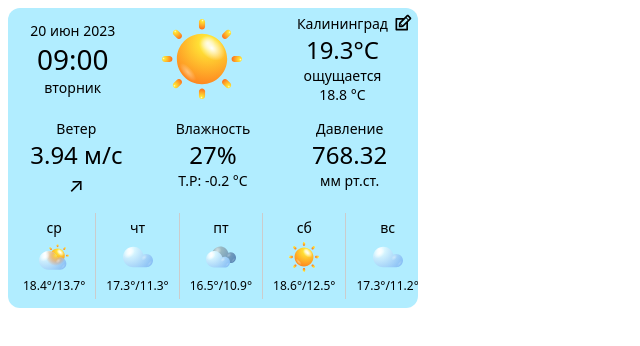
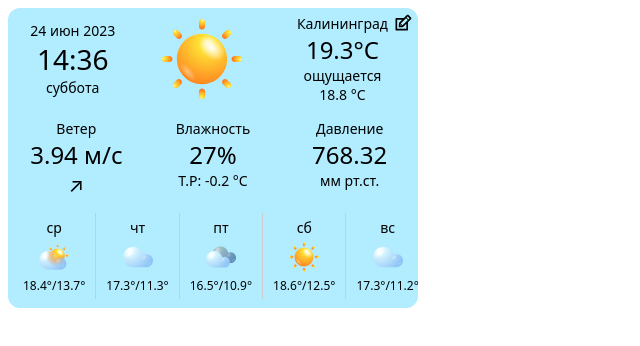
Before and after one commit to frontendprof/weatherWidget, a plain HTML site: page index.html in a window 1280 px wide. Shown: the full height of the page, 0-640 px from the left. Drawn offline with Linux system fonts and the light colour scheme.

Commit message:
feat: add widget today

```diff
--- a/index.html
+++ b/index.html
@@ -1,17 +1,19 @@
 <!DOCTYPE html>
 <html lang="en">
-
   <head>
-  <meta charset="UTF-8">
-  <meta http-equiv="X-UA-Compatible" content="IE=edge">
-  <meta name="viewport" content="width=device-width, initial-scale=1.0">
-  <link rel="stylesheet" href="style.css">
+    <meta charset="UTF-8" />
+    <meta http-equiv="X-UA-Compatible" content="IE=edge" />
+    <meta name="viewport" content="width=device-width, initial-scale=1.0" />
+    <link rel="stylesheet" href="style.css" />
+    <script src="scripts/widget.js" type="module"></script>
+    <!-- <script src="scripts/modules/utils.js" type="module"></script> -->
 
     <title>Weather</title>
   </head>
 
   <body>
-  <div class="widget">
+    <div id="app"></div>
+    <!-- <div class="widget">
       <div class="widget__today">
         <div class="widget__date-block">
           <p class="widget__date">20 июн 2023</p>
@@ -19,12 +21,15 @@
           <p class="widget__day">вторник</p>
         </div>
         <div class="widget__icon">
-        <img class="widget__img" src="./icon/01d.svg" alt="Погода">
+          <img class="widget__img" src="./icon/01d.svg" alt="Погода" />
         </div>
         <div class="widget__wheather">
           <div class="widget__city">
             <p>Калининград</p>
-          <button class="widget__change-city" aria-label="Изменить город"></button>
+            <button
+              class="widget__change-city"
+              aria-label="Изменить город"
+            ></button>
           </div>
           <p class="widget__temp-big">19.3°C</p>
           <p class="widget__felt">ощущается</p>
@@ -37,7 +42,6 @@
           <p class="widget__wind-title">Ветер</p>
           <p class="widget__wind-speed">3.94 м/с</p>
           <p class="widget__wind-text">&#8599;</p>
-
         </div>
         <div class="widget__humidity">
           <p class="widget__humidity-title">Влажность</p>
@@ -53,31 +57,30 @@
       <ul class="widget__forecast">
         <li class="widget__day-item">
           <p class="widget__day-text">ср</p>
-        <img class="widget__day-img" src="./icon/02d.svg" alt="Погода">
+          <img class="widget__day-img" src="./icon/02d.svg" alt="Погода" />
           <p class="widget__day-temp">18.4°/13.7°</p>
         </li>
         <li class="widget__day-item">
           <p class="widget__day-text">чт</p>
-        <img class="widget__day-img" src="./icon/03d.svg" alt="Погода">
+          <img class="widget__day-img" src="./icon/03d.svg" alt="Погода" />
           <p class="widget__day-temp">17.3°/11.3°</p>
         </li>
         <li class="widget__day-item">
           <p class="widget__day-text">пт</p>
-        <img class="widget__day-img" src="./icon/04d.svg" alt="Погода">
+          <img class="widget__day-img" src="./icon/04d.svg" alt="Погода" />
           <p class="widget__day-temp">16.5°/10.9°</p>
         </li>
         <li class="widget__day-item">
           <p class="widget__day-text">сб</p>
-        <img class="widget__day-img" src="./icon/01d.svg" alt="Погода">
+          <img class="widget__day-img" src="./icon/01d.svg" alt="Погода" />
           <p class="widget__day-temp">18.6°/12.5°</p>
         </li>
         <li class="widget__day-item">
           <p class="widget__day-text">вс</p>
-        <img class="widget__day-img" src="./icon/03d.svg" alt="Погода">
+          <img class="widget__day-img" src="./icon/03d.svg" alt="Погода" />
           <p class="widget__day-temp">17.3°/11.2°</p>
         </li>
       </ul>
-  </div>
+    </div> -->
   </body>
-
 </html>
--- /dev/null
+++ b/scripts/modules/render.js
@@ -0,0 +1,86 @@
+import { getCurrentDateTime } from './utils.js';
+
+export const renderWidgetToday = (widget) => {
+  const { mins, hours, month, year, dayOfWeek, dayOfMonth } =
+    getCurrentDateTime();
+  // console.log(currentDateTime);
+  widget.insertAdjacentHTML(
+    'beforeend',
+    `<div class="widget__today">
+  <div class="widget__date-block">
+    <p class="widget__date">${dayOfMonth} ${month} ${year}</p>
+    <p class="widget__time">${hours}:${mins}</p>
+    <p class="widget__day">${dayOfWeek}</p>
+  </div>
+  <div class="widget__icon">
+    <img class="widget__img" src="./icon/01d.svg" alt="Погода" />
+  </div>
+  <div class="widget__wheather">
+    <div class="widget__city">
+      <p>Калининград</p>
+      <button
+        class="widget__change-city"
+        aria-label="Изменить город"
+      ></button>
+    </div>
+    <p class="widget__temp-big">19.3°C</p>
+    <p class="widget__felt">ощущается</p>
+    <p class="widget__temp-small">18.8 °C</p>
+  </div>
+</div>`
+  );
+};
+export const renderWidgetOther = (widget) => {
+  widget.insertAdjacentHTML(
+    'beforeend',
+    ` <div class="widget__other">
+  <div class="widget__wind">
+    <p class="widget__wind-title">Ветер</p>
+    <p class="widget__wind-speed">3.94 м/с</p>
+    <p class="widget__wind-text">&#8599;</p>
+  </div>
+  <div class="widget__humidity">
+    <p class="widget__humidity-title">Влажность</p>
+    <p class="widget__humidity-value">27%</p>
+    <p class="widget__humidity-text">Т.Р: -0.2 °C</p>
+  </div>
+  <div class="widget__pressure">
+    <p class="widget__pressure-title">Давление</p>
+    <p class="widget__pressure-value">768.32</p>
+    <p class="widget__pressure-text">мм рт.ст.</p>
+  </div>
+</div>`
+  );
+};
+export const renderWidgetForecast = (widget) => {
+  widget.insertAdjacentHTML(
+    'beforeend',
+    ` <ul class="widget__forecast">
+  <li class="widget__day-item">
+    <p class="widget__day-text">ср</p>
+    <img class="widget__day-img" src="./icon/02d.svg" alt="Погода" />
+    <p class="widget__day-temp">18.4°/13.7°</p>
+  </li>
+  <li class="widget__day-item">
+    <p class="widget__day-text">чт</p>
+    <img class="widget__day-img" src="./icon/03d.svg" alt="Погода" />
+    <p class="widget__day-temp">17.3°/11.3°</p>
+  </li>
+  <li class="widget__day-item">
+    <p class="widget__day-text">пт</p>
+    <img class="widget__day-img" src="./icon/04d.svg" alt="Погода" />
+    <p class="widget__day-temp">16.5°/10.9°</p>
+  </li>
+  <li class="widget__day-item">
+    <p class="widget__day-text">сб</p>
+    <img class="widget__day-img" src="./icon/01d.svg" alt="Погода" />
+    <p class="widget__day-temp">18.6°/12.5°</p>
+  </li>
+  <li class="widget__day-item">
+    <p class="widget__day-text">вс</p>
+    <img class="widget__day-img" src="./icon/03d.svg" alt="Погода" />
+    <p class="widget__day-temp">17.3°/11.2°</p>
+  </li>
+</ul>`
+  );
+};
--- /dev/null
+++ b/scripts/modules/utils.js
@@ -0,0 +1,43 @@
+export const getCurrentDateTime = () => {
+  const days_of_week = [
+    'воскресенье',
+    'понедельник',
+    'вторник',
+    'среда',
+    'четверг',
+    'пятница',
+    'суббота',
+  ];
+  const months = [
+    'янв',
+    'фев',
+    'мар',
+    'апр',
+    'май',
+    'июн',
+    'июл',
+    'авг',
+    'сен',
+    'окт',
+    'ноя',
+    'дек',
+  ];
+
+  const date = new Date();
+
+  const dayOfMonth = date.getDate();
+  const month = months[date.getMonth()];
+
+  const year = date.getFullYear();
+
+  const dayOfWeek = days_of_week[date.getDay()];
+
+  const hours = date.getHours();
+  const mins = date.getMinutes();
+
+  if (hours < 10) {
+    `0$hours`;
+  }
+
+  return { mins, hours, month, year, dayOfWeek, dayOfMonth };
+};
--- /dev/null
+++ b/scripts/modules/widgetService.js
@@ -0,0 +1,18 @@
+import {
+  renderWidgetForecast,
+  renderWidgetOther,
+  renderWidgetToday,
+} from './render.js';
+
+export const startWidget = () => {
+  console.log('Starting ...');
+
+  const widget = document.createElement('div');
+  widget.classList.add('widget');
+
+  renderWidgetToday(widget);
+  renderWidgetOther(widget);
+  renderWidgetForecast(widget);
+
+  return widget;
+};
--- /dev/null
+++ b/scripts/widget.js
@@ -0,0 +1,8 @@
+import { startWidget } from './modules/widgetService.js';
+
+const initWidget = (app) => {
+  const widget = startWidget();
+  app.append(widget);
+};
+
+initWidget(document.querySelector('#app'));
```
Lines whose indentation alone changed are shown as unchanged.
